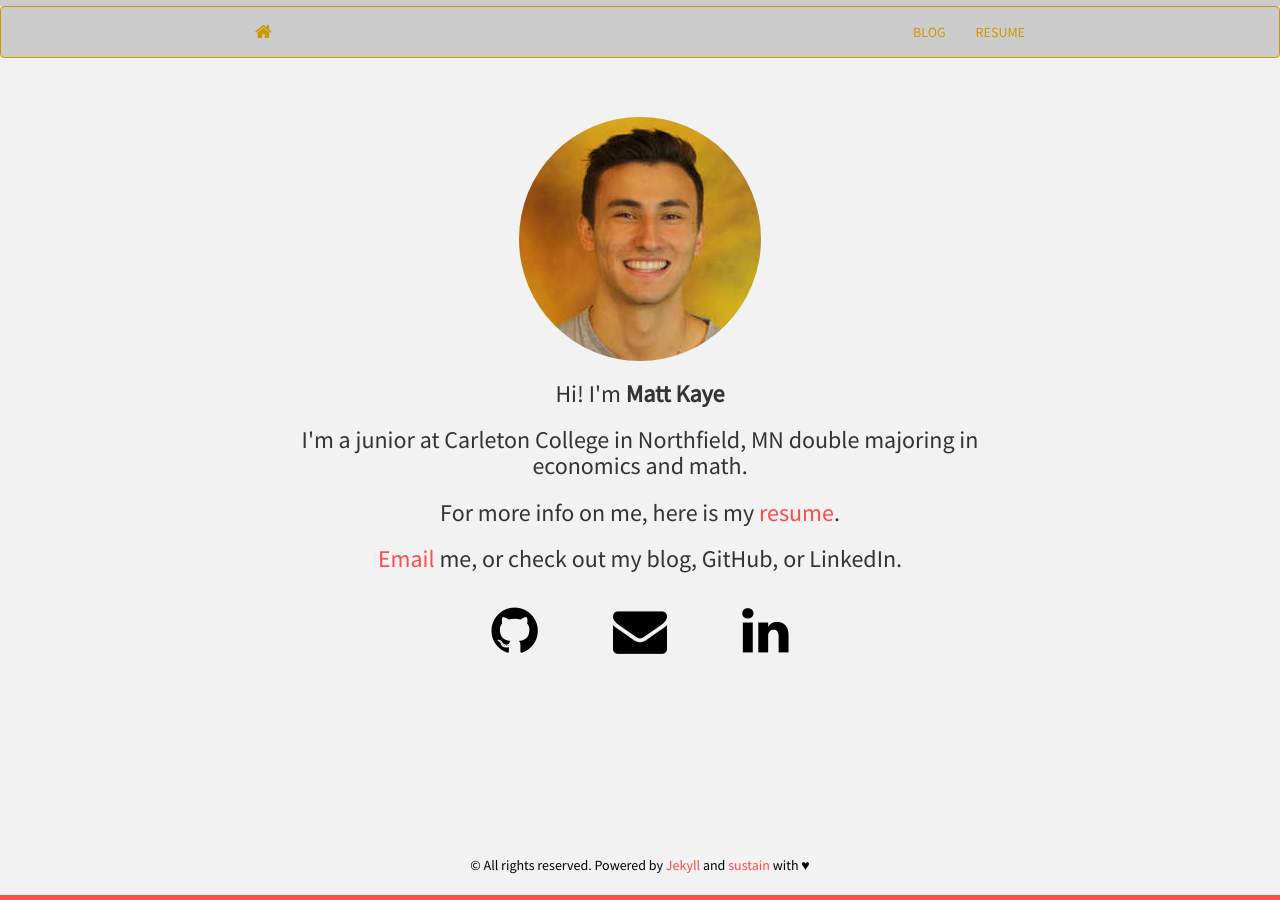
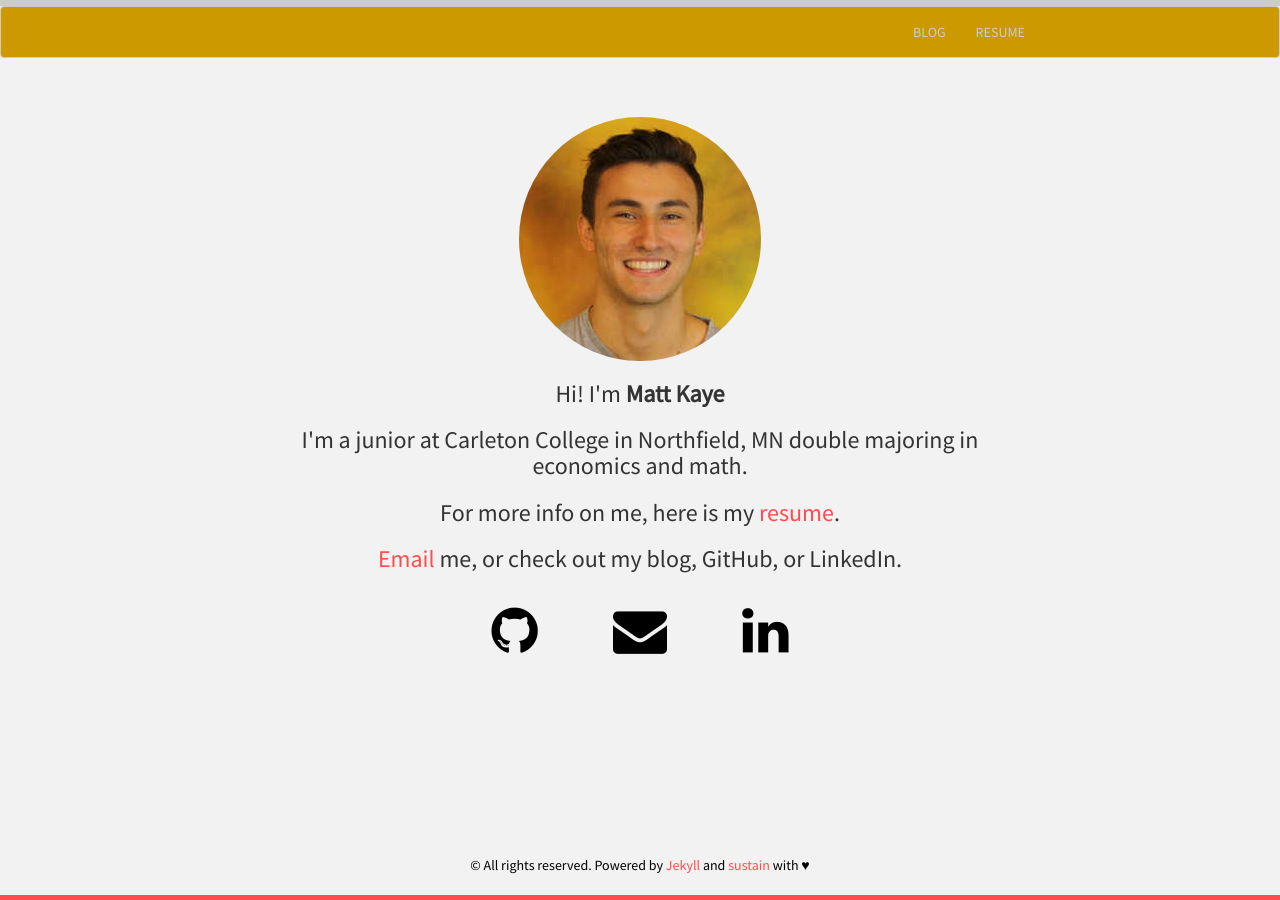
Before and after one commit to mrkaye97/mrkaye97.github.io, a Jekyll site: the page built from index.html, in a window 1280 px wide. Built offline with Jekyll 4.4.1, drawn with Linux system fonts in a browser that asks for light colours; nearby versions of some CDN libraries; the list of posts is cut into pages by our own code.

Commit message:
Update main.css

```diff
--- a/static/css/main.css
+++ b/static/css/main.css
@@ -26,8 +26,8 @@ body {
   margin-bottom: 10px;
 }
 .navbar-default {
-  background-color: #cccccc;
-  border-color: #cc9900;
+  background-color: #cc9900;
+  border-color: #cccccc;
 }
 .navbar-default .navbar-brand {
   color: #cc9900;
@@ -39,7 +39,7 @@ body {
   color: #000000;
 }
 .navbar-default .navbar-nav > li > a {
-  color: #cc9900;
+  color: #cccccc;
 }
 .navbar-default .navbar-nav > li > a:hover, .navbar-default .navbar-nav > li > a:focus { /*color of buttons on navbar when selected*/
   color: #000000;
```
